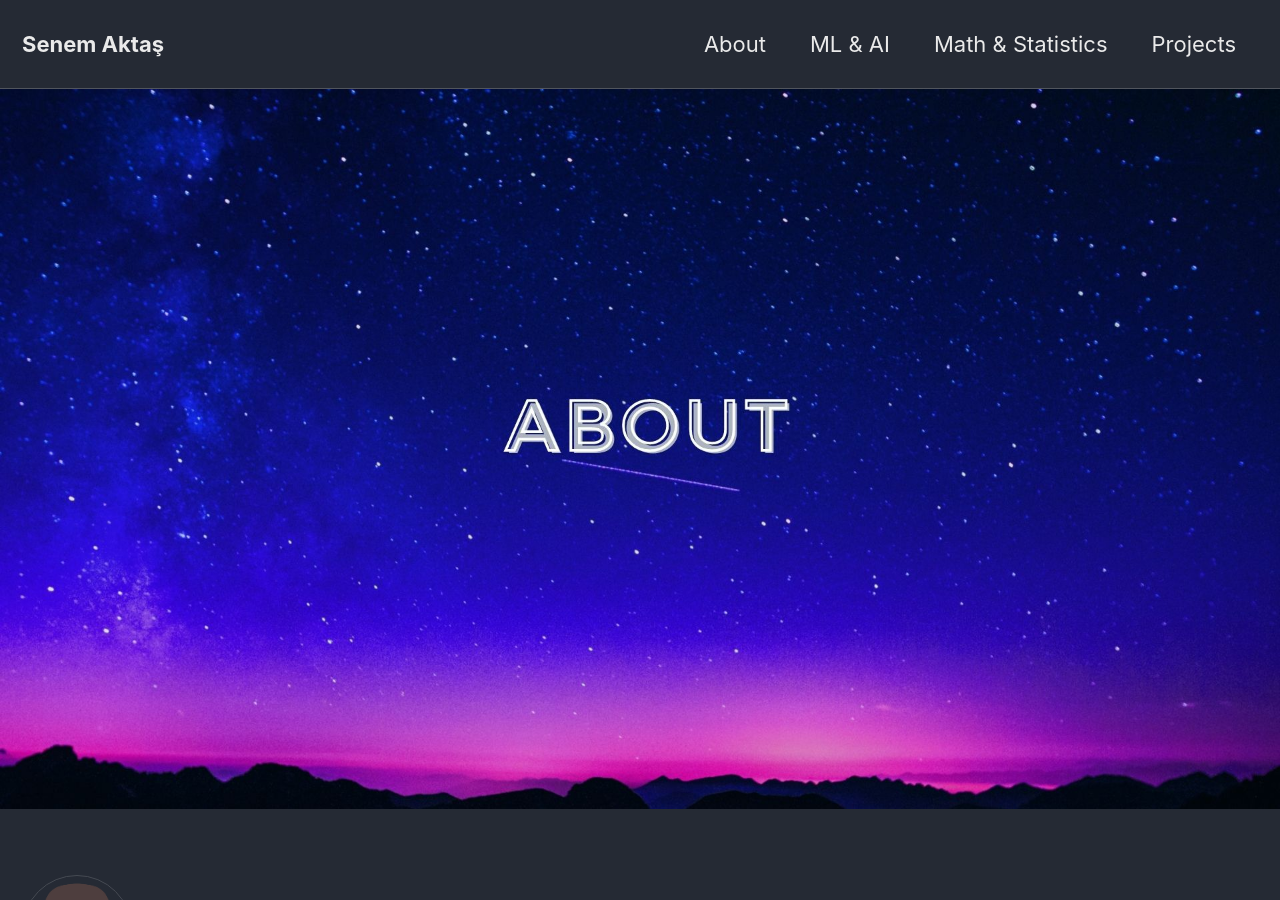
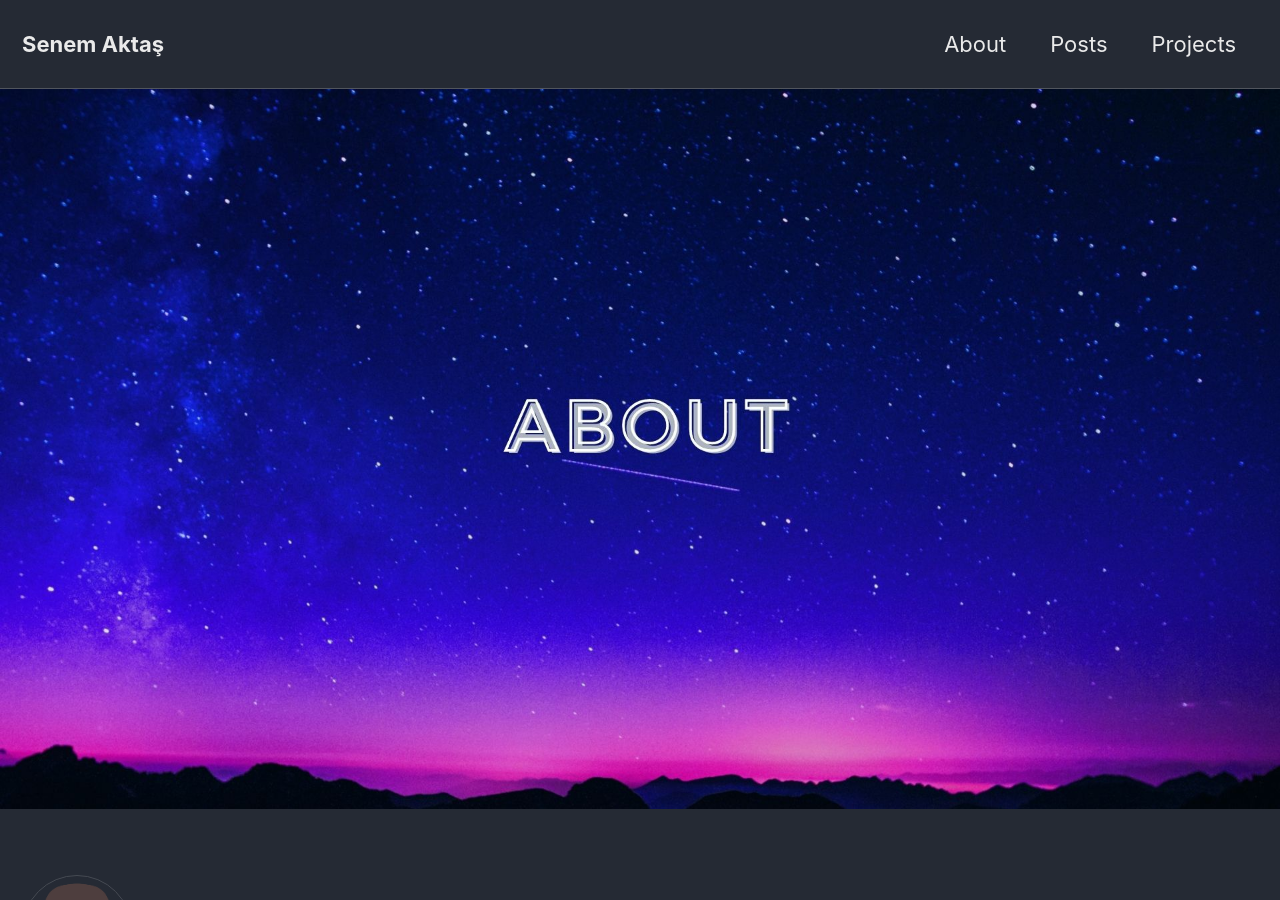
Before and after one commit to senemaktas/senemaktas.github.io, a Jekyll site: the page built from _pages/about.md, in a window 1280 px wide and 900 px high. Built offline with Jekyll 4.4.1, drawn with Linux system fonts in a browser that asks for light colours; cached includes are drawn as plain includes.

Commit message:
Update navigation.yml

```diff
--- a/_data/navigation.yml
+++ b/_data/navigation.yml
@@ -2,9 +2,7 @@
 main:
   - title: "About"
     url: /about/
-  - title: "ML & AI"
+  - title: "Posts"
     url: /machine-learning/
-  - title: "Math & Statistics"
-    url: /math-stat/
   - title: "Projects"
     url: /projects/
```
